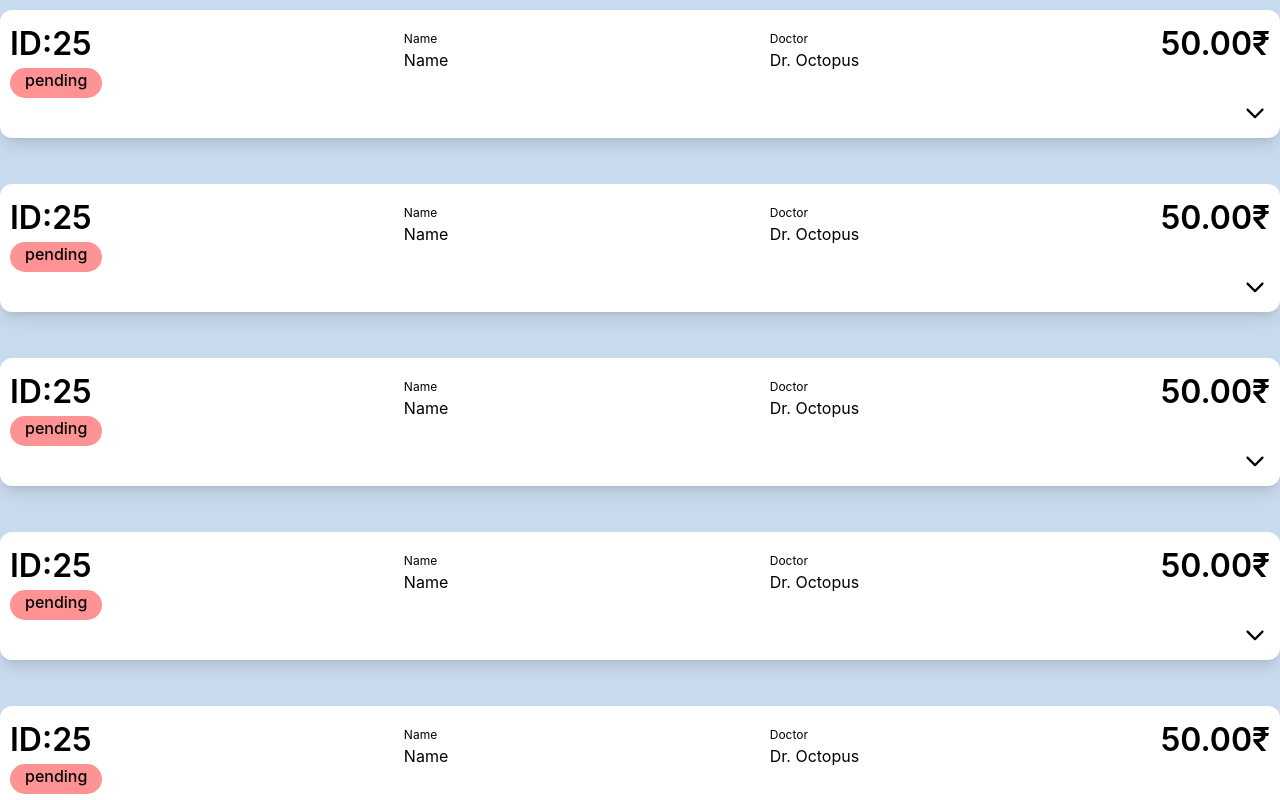
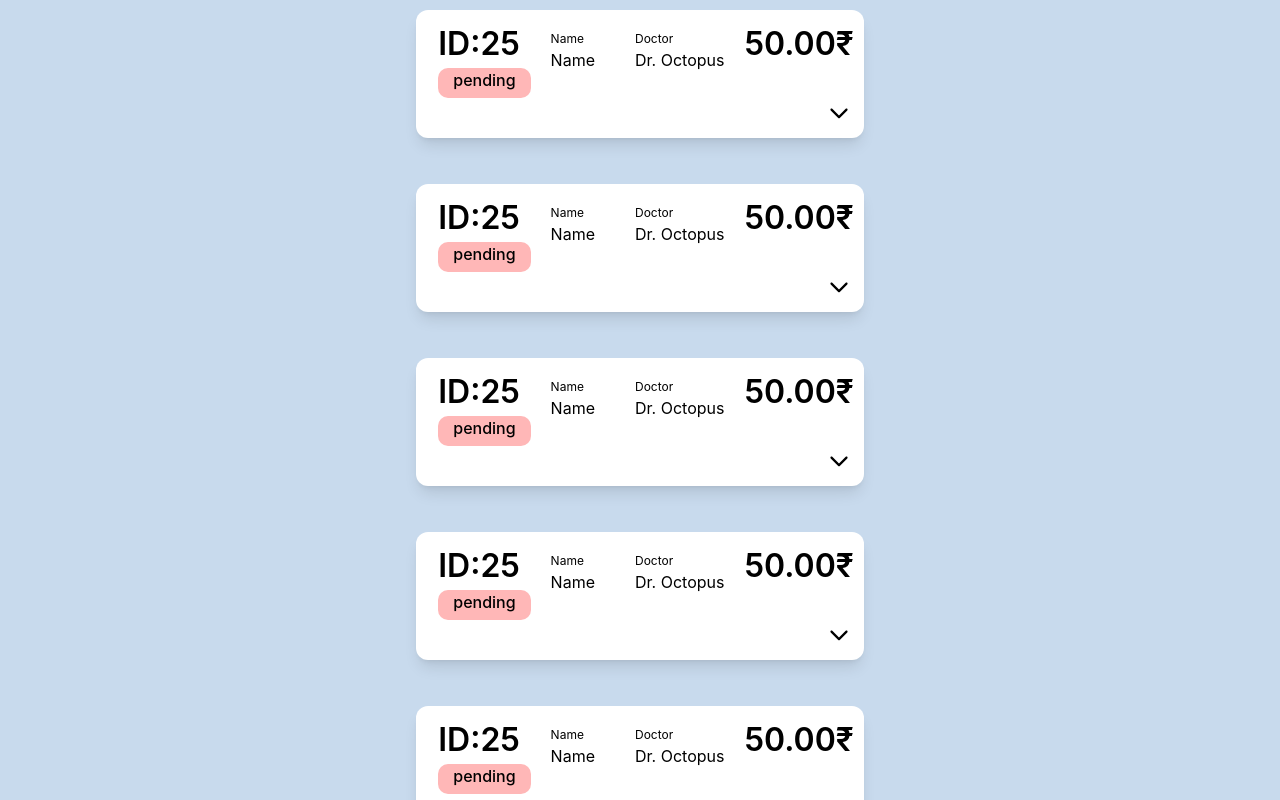
Before and after one commit to harinarayanan-kp/hackx, a React (Create React App) app: page /dashboard in a window 1280 px wide. Shown: the top 800 px of the page. Built offline with nearby package versions, Linux system fonts and the light colour scheme.

Commit message:
changes to tile

```diff
--- a/src/components/Inventory.jsx
+++ b/src/components/Inventory.jsx
@@ -5,7 +5,7 @@ const Inventory = () => {
     <div className='text-black'>
         <div className=' max-w-[1300px] flex flex-col bg-gradient-to-r from-green-100 to-slate-50 items-center h-full mx-auto'>
           <div className=''></div>
-        <div className='mt-[96px] bg-black max-w-[1100px] w-full h-full rounded-3xl  bg-gray-500 rounded-md bg-clip-padding backdrop-filter backdrop-blur-md bg-opacity-10 '>
+        <div className='mt-[96px] max-w-[1100px] w-full h-full'>
           <h1 className='text-xl font-light text-gray-600 text-center mt-12'>Dashboard</h1>
       <Tile/>
         <Tile/>
--- a/src/components/Tile.jsx
+++ b/src/components/Tile.jsx
@@ -33,7 +33,7 @@ const Tile = () => {
   ];
 
   const itemList = list1.map((item) => (
-    <div key={item.id} className="tile1">
+    <div key={item.id} className="tile1 ">
       <div className="tile1child">{item.prescription}</div>
       <div className="tile1child">{item.dosage}</div>
       <div className="tile1child">{item.duration}</div>
@@ -41,9 +41,9 @@ const Tile = () => {
   ));
 
   return (
-    <div className="tilemain bg-white rounded-xl my-4 mx-auto shadow-lg">
+    <div className="tilemain bg-white rounded-xl my-4 mx-3 shadow-lg">
       <div className="tiletop">
-        <div className="">
+        <div className="pl-3">
           <div className="tileid">ID:{"25"}</div>
           {delivered ? (
             <div className="delivered">delivered</div>
--- a/src/style.css
+++ b/src/style.css
@@ -118,7 +118,7 @@
   flex-direction: column;
   transition: 0.3s ease;
   padding: 10px;
-  width: 100%;
+  /* width: 100%; */
 
 }
 
@@ -132,6 +132,7 @@
   width: 100%;
   display: flex;
   justify-content: center;
+  color: gray;
 }
 .tileid {
   font-size: 32px;
@@ -194,9 +195,9 @@
 }
 
 .pending {
-  background-color: rgb(255, 146, 146);
+  background-color: rgb(255, 183, 183);
   font-weight: 500;
-  border-radius: 30px;
+  border-radius: 10px;
   height: 30px;
   width: fit-content;
   padding-left: 15px;
```
